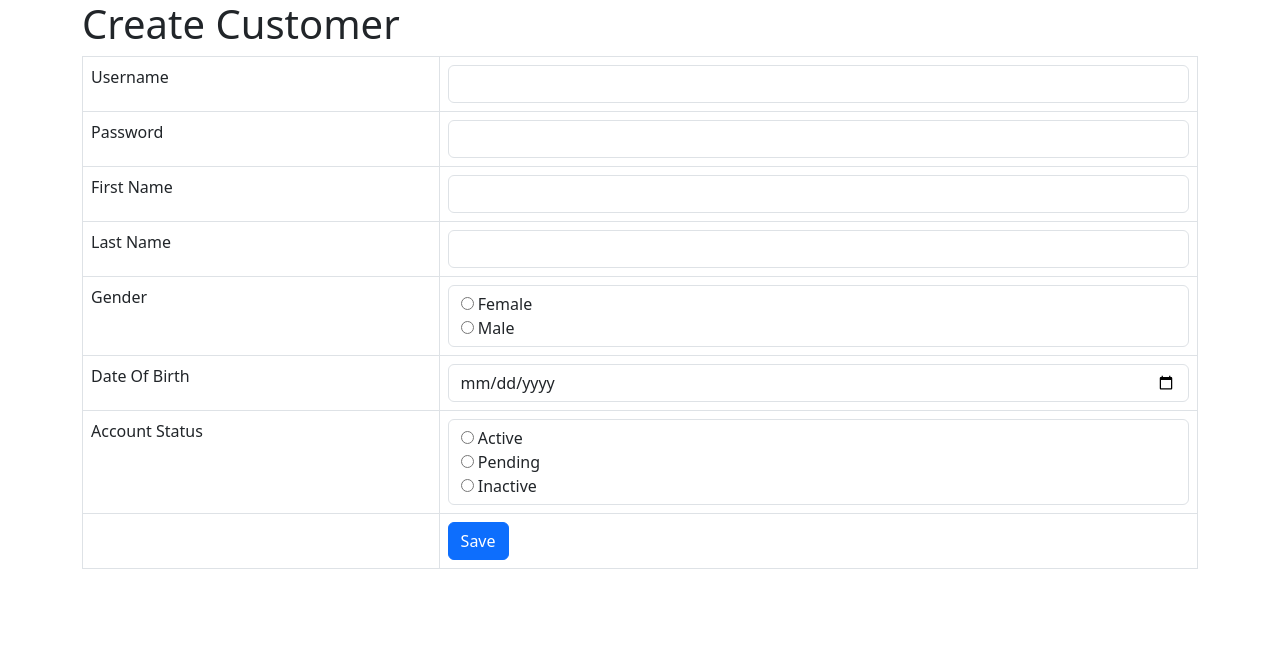
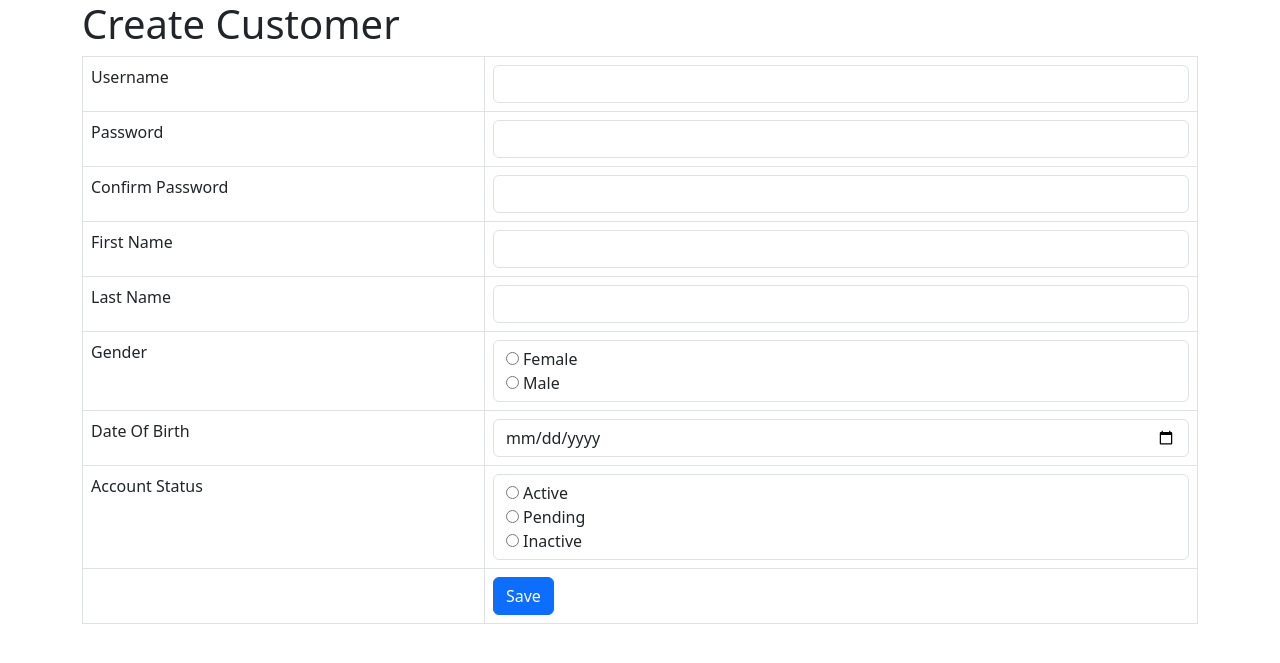
Before and after one commit to Estellaaa05/web, a PHP site: page /customer_create.php in a window 1280 px wide. Shown: the top 663 px of the page. Run offline with PHP 8.4, Linux system fonts and the light colour scheme.

Commit message:
confirm password and md5 done

```diff
--- a/project/customer_create.php
+++ b/project/customer_create.php
@@ -31,12 +31,13 @@
                 $stmt = $con->prepare($query); //con connect database
                 // posted values
                 $username = strip_tags($_POST['username']);
-                $password = strip_tags($_POST['password']);
+                $password = md5($_POST['password']);
+                $confirm_password = $_POST['confirm_password'];
                 $first_name = strip_tags(ucwords(strtolower($_POST['first_name'])));
                 $last_name = strip_tags(ucwords(strtolower($_POST['last_name'])));
-                $gender = isset($_POST['gender']) ? strip_tags($_POST['gender']) : '';
-                $date_of_birth = strip_tags($_POST['date_of_birth']);
-                $account_status = isset($_POST['account_status']) ? strip_tags($_POST['account_status']) : '';
+                $gender = isset($_POST['gender']) ? $_POST['gender'] : '';
+                $date_of_birth = $_POST['date_of_birth'];
+                $account_status = isset($_POST['account_status']) ? $_POST['account_status'] : '';
                 // bind the parameters
                 $stmt->bindParam(':username', $username); //bindParam = put $name into :name
                 $stmt->bindParam(':password', $password);
@@ -58,6 +59,16 @@
 
                 if (empty($password)) {
                     echo "<div class='alert alert-danger'>Please fill in your password.</div>";
+                    $flag = false;
+                }
+
+                if (empty($confirm_password)) {
+                    echo "<div class='alert alert-danger'>Please fill in confirm password.</div>";
+                    $flag = false;
+                }
+
+                if ($_POST['password'] !== $confirm_password) {
+                    echo "<div class='alert alert-danger'>Passwords do not match.</div>";
                     $flag = false;
                 }
 
@@ -87,7 +98,7 @@
                 }
 
 
-                if ($flag = true) {
+                if ($flag == true) {
                     if ($stmt->execute()) {
                         echo "<div class='alert alert-success'>Record was saved.</div>";
                     }
@@ -111,6 +122,10 @@
                 <tr>
                     <td>Password</td>
                     <td><input type='password' name='password' class='form-control'></textarea></td>
+                </tr>
+                <tr>
+                    <td>Confirm Password</td>
+                    <td><input type='password' name='confirm_password' class='form-control'></textarea></td>
                 </tr>
                 <tr>
                     <td>First Name</td>
--- a/project/product_create.php
+++ b/project/product_create.php
@@ -34,8 +34,8 @@
                 $description = strip_tags($_POST['description']);
                 $price = strip_tags($_POST['price']);
                 $promotion_price = strip_tags($_POST['promotion_price']);
-                $manufacture_date = strip_tags($_POST['manufacture_date']);
-                $expired_date = strip_tags($_POST['expired_date']);
+                $manufacture_date = $_POST['manufacture_date'];
+                $expired_date = $_POST['expired_date'];
                 // bind the parameters
                 $stmt->bindParam(':name', $name); //bindParam = 把$name放进:name里面
                 $stmt->bindParam(':description', $description);
```
